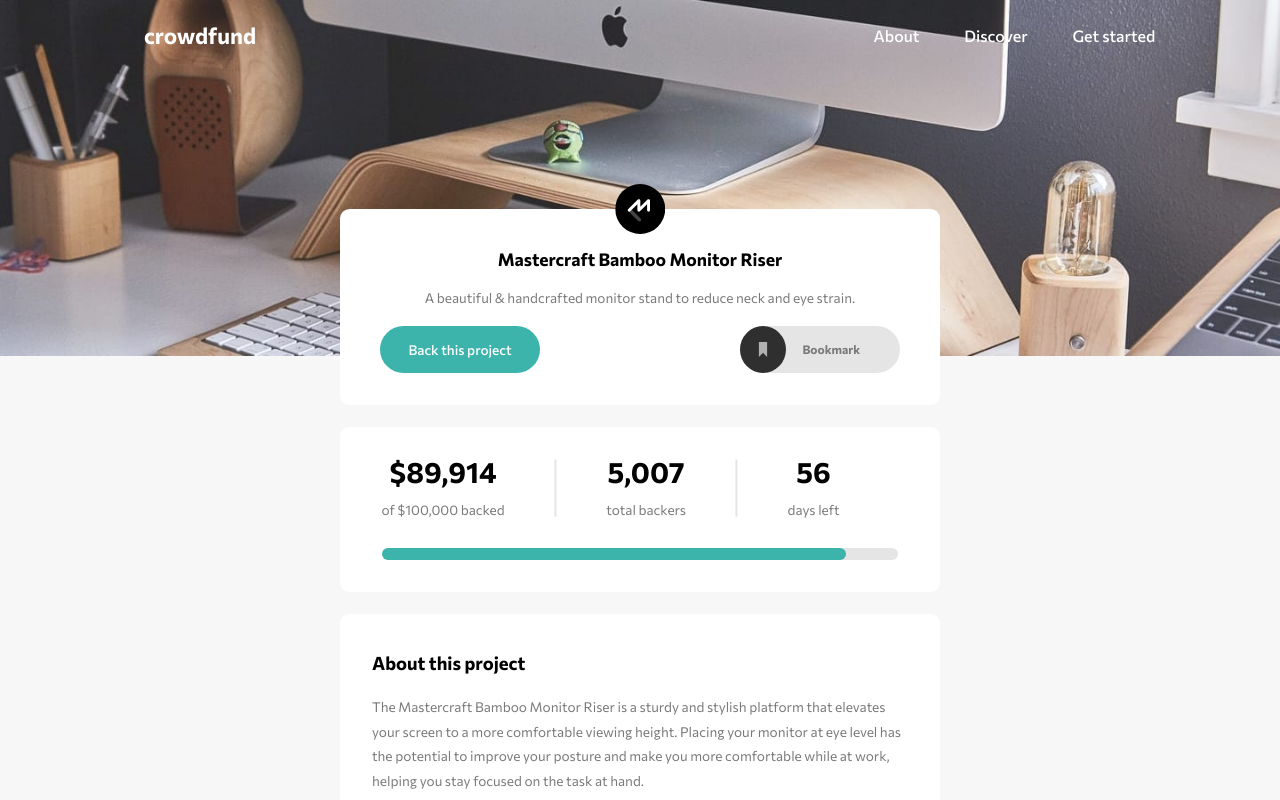
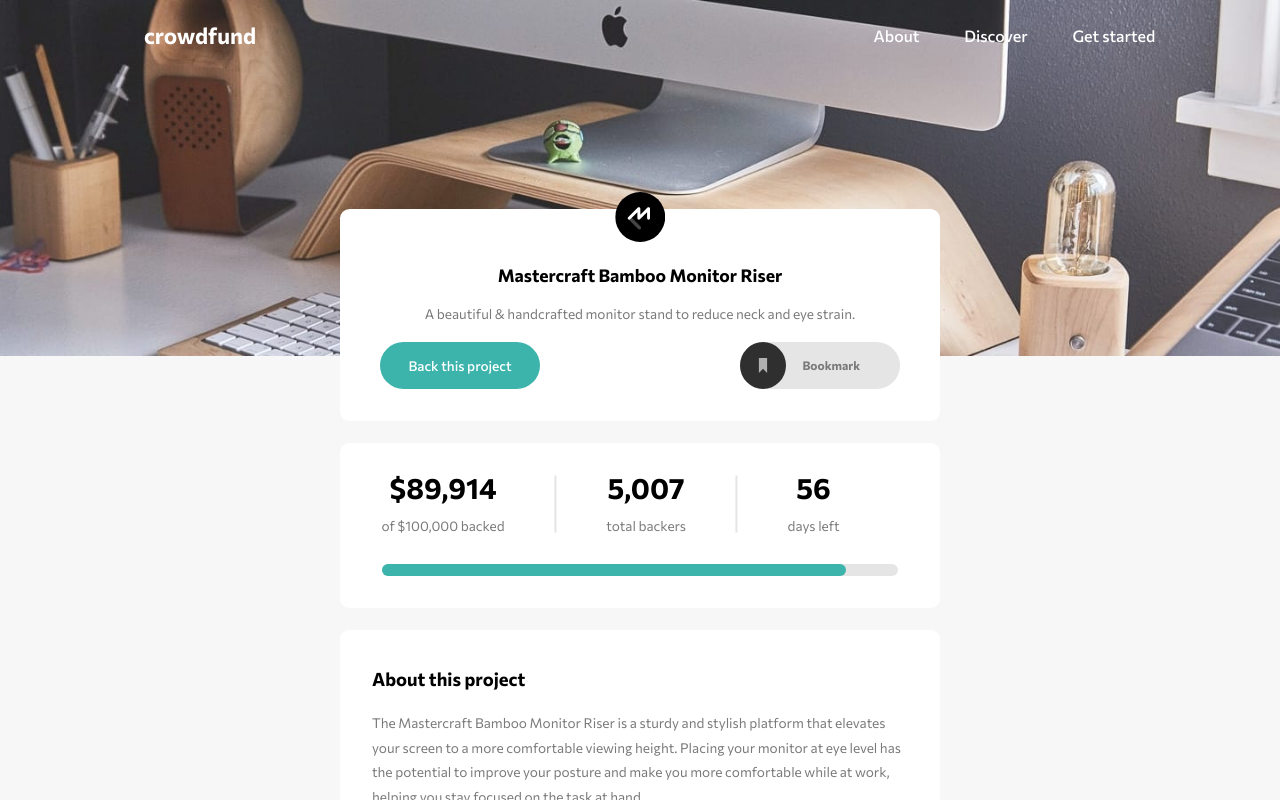
Before and after one commit to zun-liang/fem-crowdfunding-product-page, a React (Vite) app: page / in a window 1280 px wide. Built offline with nearby package versions, Linux system fonts and the light colour scheme.

Commit message:
fixed brandicon display bugs

```diff
--- a/src/components/Introduction.jsx
+++ b/src/components/Introduction.jsx
@@ -14,10 +14,11 @@ const IntroContainer = styled(Container)`
 `
 const BrandIcon = styled.img`
     width: 3.1rem;
-    position: absolute;
-    top: 11.5rem;
+    position: relative;
+    bottom: 4rem;
     left: 50%;
     transform: translateX(-50%);
+    margin-bottom: -4rem;
 `
 const SubTitle = styled.h2`
     font-size: 1.1rem;
```
